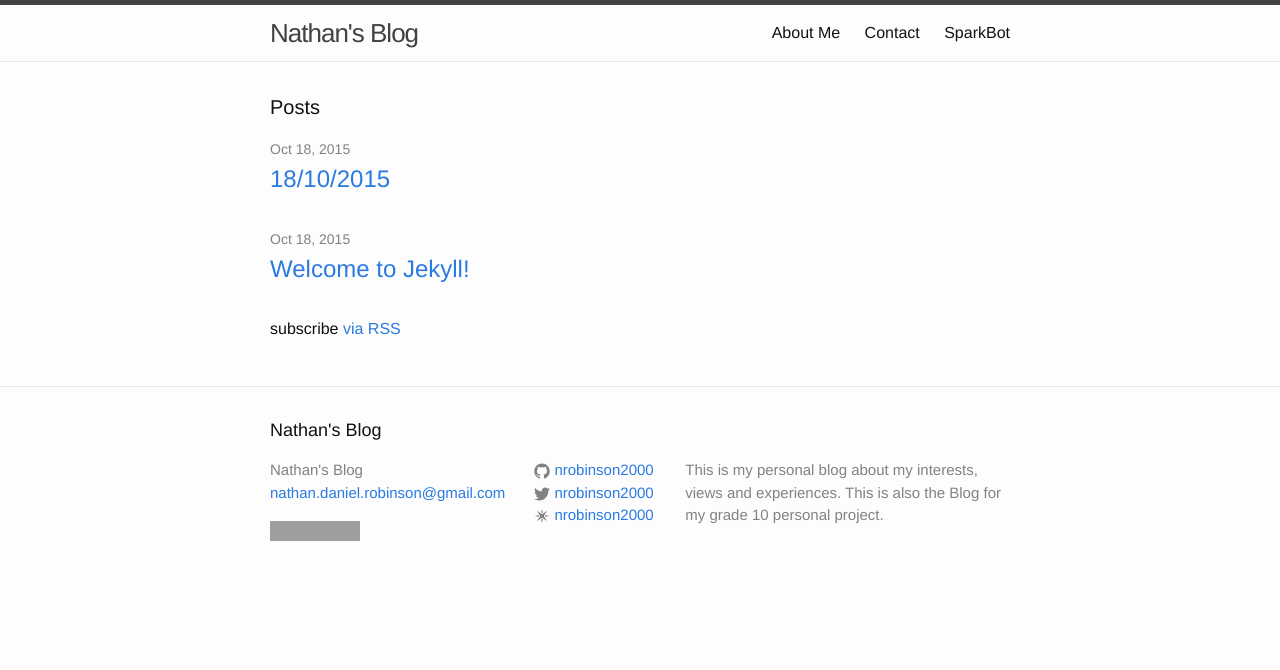
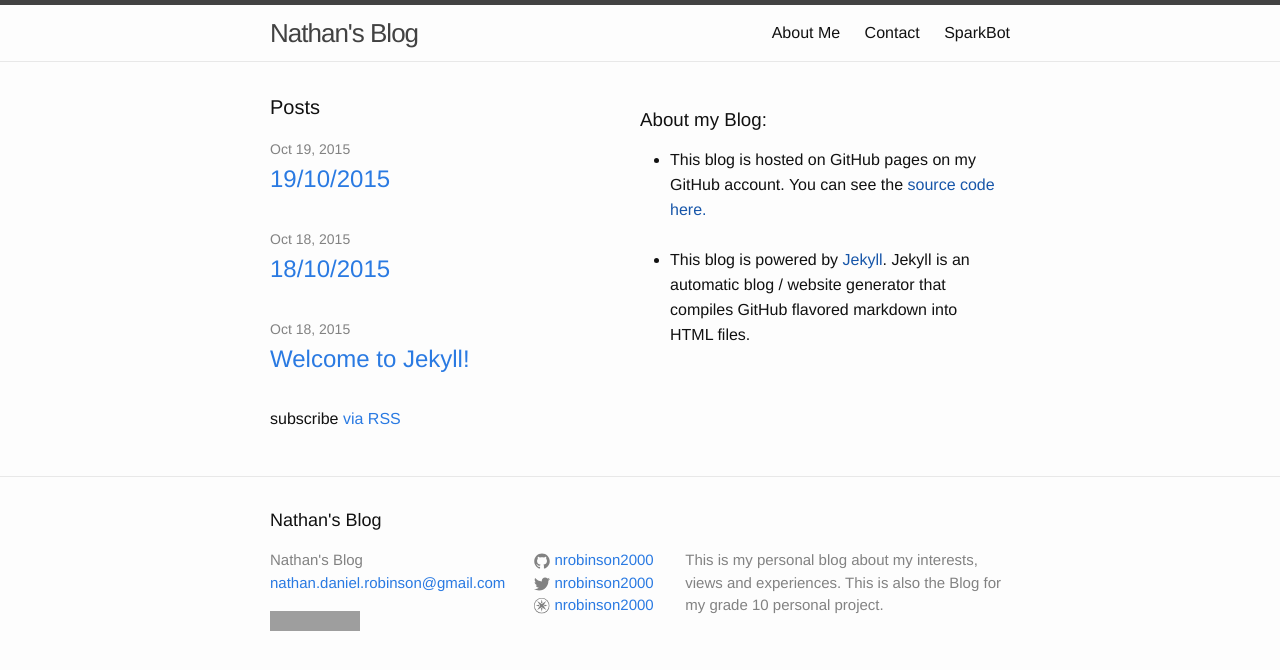
Before and after one commit to nrobinson2000/blog, a Jekyll site: the page built from index.html, in a window 1280 px wide. Shown: the top 670 px of the page. Built offline with Jekyll 4.4.1, drawn with Linux system fonts in a browser that asks for light colours; grey boxes are pictures that could not be loaded.

Commit message:
14:54 of 19-10-2015

```diff
--- a/_config.yml
+++ b/_config.yml
@@ -10,6 +10,19 @@ twitter_username: nrobinson2000
 github_username:  nrobinson2000
 particle_username: nrobinson2000
 
+nav_message: >
+  <h3>About my Blog:</h3>
+  <ul>
+  <li>This blog is hosted on GitHub pages on my GitHub account.  You can see the <a href src="https://github.com/nrobinson2000/nrobinson2000.github.io">source code here.</a></li>
+  <br>
+  <li>This blog is powered by <a href src="https://jekyllrb.com">Jekyll</a>.  Jekyll is an automatic blog / website generator that compiles GitHub flavored markdown into HTML
+  files.</li>
+  <ul>
+
+
+
+
+
 # Build settings
 kramdown:
   input: GFM
--- a/css/main.scss
+++ b/css/main.scss
@@ -50,3 +50,12 @@ $on-laptop:        800px;
         "layout",
         "syntax-highlighting"
 ;
+
+.side-nav {
+    line-height:25px;
+    // background-color:#eeeeee;
+    height:300px;
+    width: -webkit-calc(50% - (#{$spacing-unit} / 2));
+    float:right;
+    padding:15px;
+}
--- a/index.html
+++ b/index.html
@@ -1,6 +1,9 @@
 ---
 layout: default
 ---
+  <nav class="side-nav">
+{{ site.nav_message }}
+  </nav>
 
 <div class="home">
 
```
Also changed, not shown: _posts/2015-10-19-19102015.markdown (added, +11 -0 lines), particle.svg.
